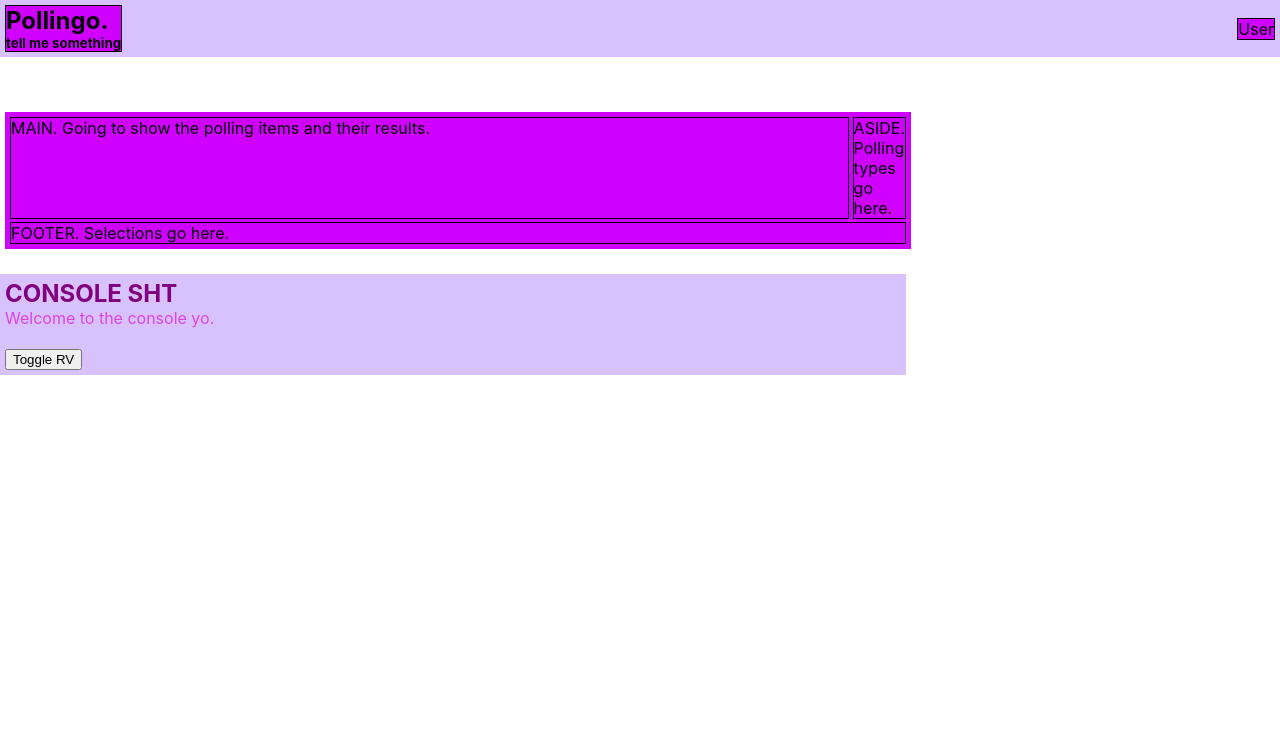
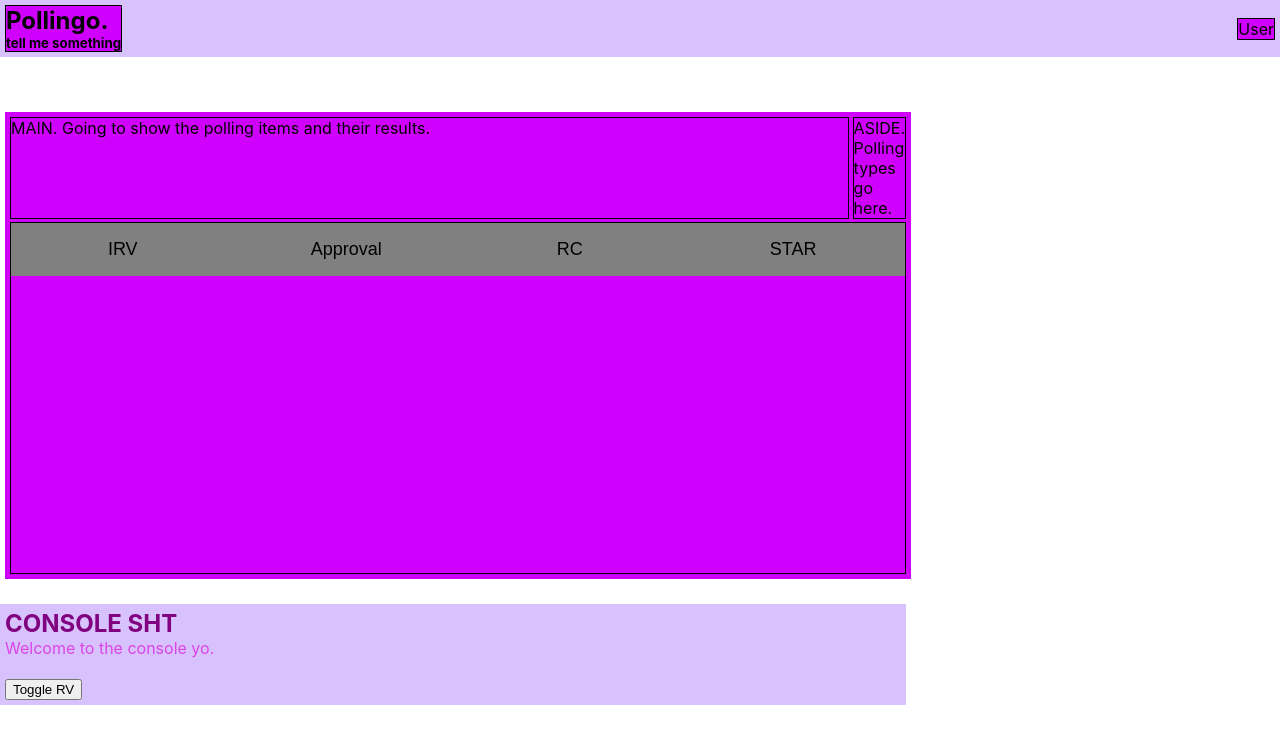
Before and after one commit to el7/Pollingo, a React (Create React App) app in the folder pollingo/: page / in a window 1280 px wide. Shown: the top 744 px of the page. Built offline with nearby package versions, Linux system fonts and the light colour scheme.

Commit message:
formatting some tabs. sleep time.

```diff
--- a/pollingo/src/css/PollBox.css
+++ b/pollingo/src/css/PollBox.css
@@ -86,7 +86,45 @@
   -ms-grid-column: 1;
   -ms-grid-column-span: 3;
   grid-area: footer;
-  background-color: #d000ff;
   border: 1px solid black;
 }
+
+.pollbox-1 .tabContainer {
+  width: 100%;
+  height: 350px;
+}
+
+.pollbox-1 .tabContainer .buttonContainer {
+  height: 15%;
+}
+
+.pollbox-1 .tabContainer .buttonContainer button {
+  width: 25%;
+  height: 100%;
+  float: left;
+  border: none;
+  outline: none;
+  cursor: pointer;
+  padding: 10px;
+  font-family: sans-serif;
+  font-size: 18px;
+  background-color: grey;
+}
+
+.pollbox-1 .tabContainer .buttonContainer button:hover {
+  background-color: white;
+}
+
+.pollbox-1 .tabContainer .tabPanel {
+  height: 85%;
+  background-color: grey;
+  color: white;
+  text-align: center;
+  padding-top: 105px;
+  -webkit-box-sizing: border-box;
+          box-sizing: border-box;
+  font-family: sans-serif;
+  font-size: 22px;
+  display: none;
+}
 /*# sourceMappingURL=PollBox.css.map */
--- a/pollingo/src/js/PollBox.js
+++ b/pollingo/src/js/PollBox.js
@@ -11,10 +11,23 @@ function PollBox() {
                 ASIDE. Polling types go here.
             </aside>
             <footer>
-                FOOTER. Selections go here.
+                <div class="tabContainer">
+                    <div class="buttonContainer">
+                        <button onclick="showPanel(0,'#234456')">IRV</button>
+                        <button onclick="showPanel(1,'#745346')">Approval</button>
+                        <button onclick="showPanel(2,'#d34565')">RC</button>
+                        <button onclick="showPanel(3,'#f45546')">STAR</button>
+                    </div>
+                    <div class="tabPanel">Content</div>
+                    <div class="tabPanel">Content</div>
+                    <div class="tabPanel">Content</div>
+                    <div class="tabPanel">Content</div>
+                </div>
             </footer>
         </div>
     )
 }
 
+<script src="./PollBox_tabs.js"></script>
+
 export default PollBox
--- a/pollingo/src/scss/PollBox.scss
+++ b/pollingo/src/scss/PollBox.scss
@@ -77,8 +77,44 @@
 
     footer{
         grid-area: footer;
-        background-color: getColor(pb-header-bg-1);
+//        background-color: getColor(pb-header-bg-1);
         border: getSize(pb-border-1);
-//        margin: 100%;
+    }
+
+    .tabContainer {
+        width: 100%;
+        height: 350px;
+
+        .buttonContainer {
+            height: 15%;
+
+            button {
+                width: 25%;
+                height: 100%;
+                float: left;
+                border: none;
+                outline: none;
+                cursor: pointer;
+                padding: 10px;
+                font-family: sans-serif;
+                font-size: 18px;
+                background-color: grey;
+            }
+
+            button:hover {
+                background-color: white;
+            }
+        }
+        .tabPanel {
+            height: 85%;
+            background-color: grey;
+            color:white;
+            text-align: center;
+            padding-top: 105px;
+            box-sizing: border-box;
+            font-family: sans-serif;
+            font-size: 22px;
+            display: none;
+        }
     }
 }
```
Also changed, not shown: pollingo/src/js/PollBox_tabs.js (added, +19 -0 lines), 1 other file (tests, documents, lock files or other folders).
